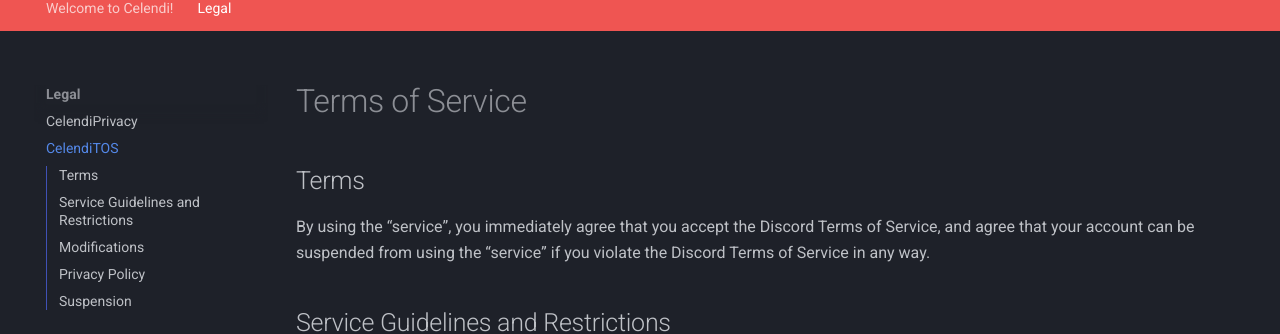
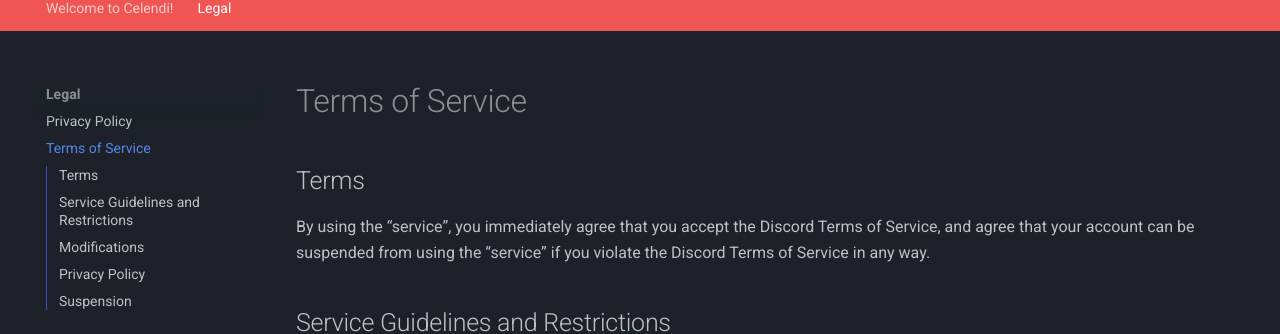
Before and after one commit to Celendi/Docs, an MkDocs documentation site: the page built from docs/legal/terms.md, in a window 1280 px wide. Shown: the part 115-449 px from the top of the page. Built offline with MkDocs 1.6.1 and Material for MkDocs 9.7.7, drawn with Linux system fonts in a browser that asks for light colours.

Commit message:
update that too

```diff
--- a/docs/legal/privacy.md
+++ b/docs/legal/privacy.md
@@ -1,5 +1,4 @@
 ---
-title: CelendiPrivacy
 description: Celendi's Privacy Policy
 ---
 # Privacy Policy
--- a/docs/legal/terms.md
+++ b/docs/legal/terms.md
@@ -1,5 +1,4 @@
 ---
-title: CelendiTOS
 description: Celendi's Terms Of Service
 ---
 # Terms of Service
```
